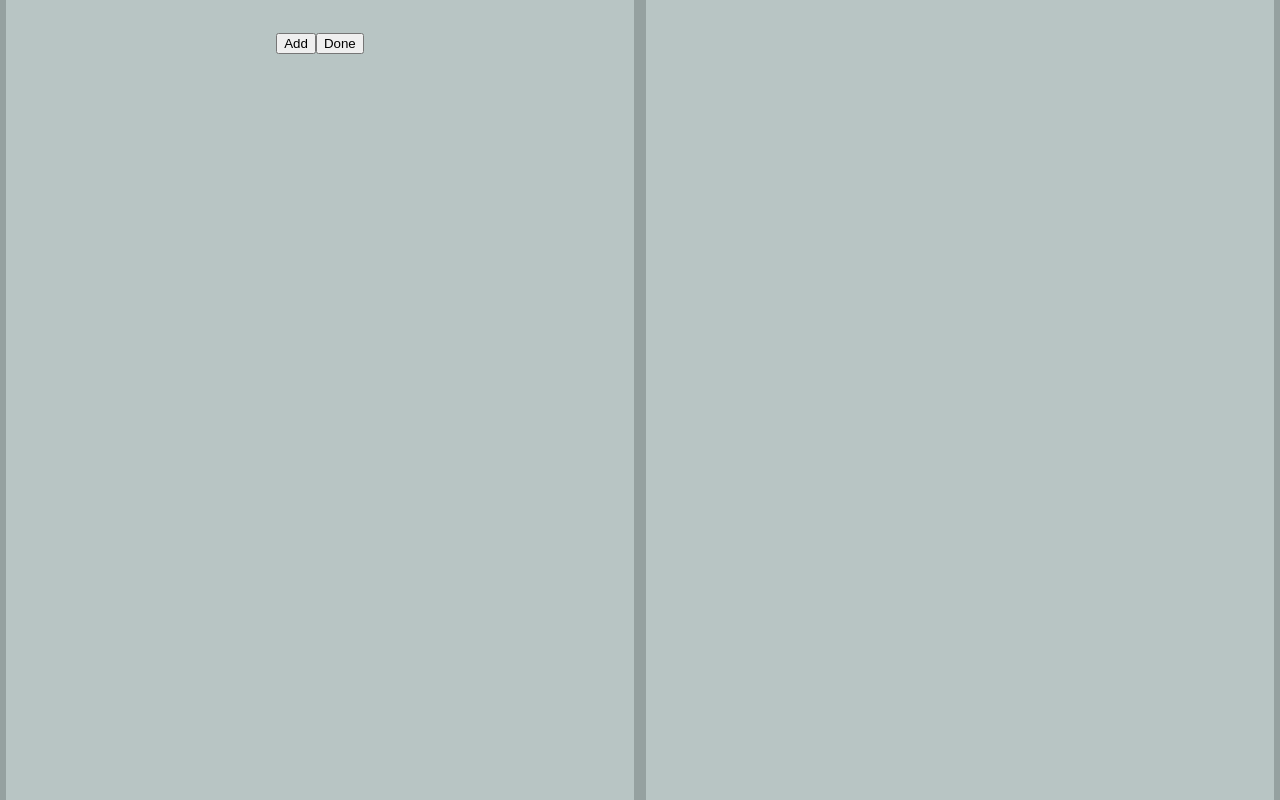
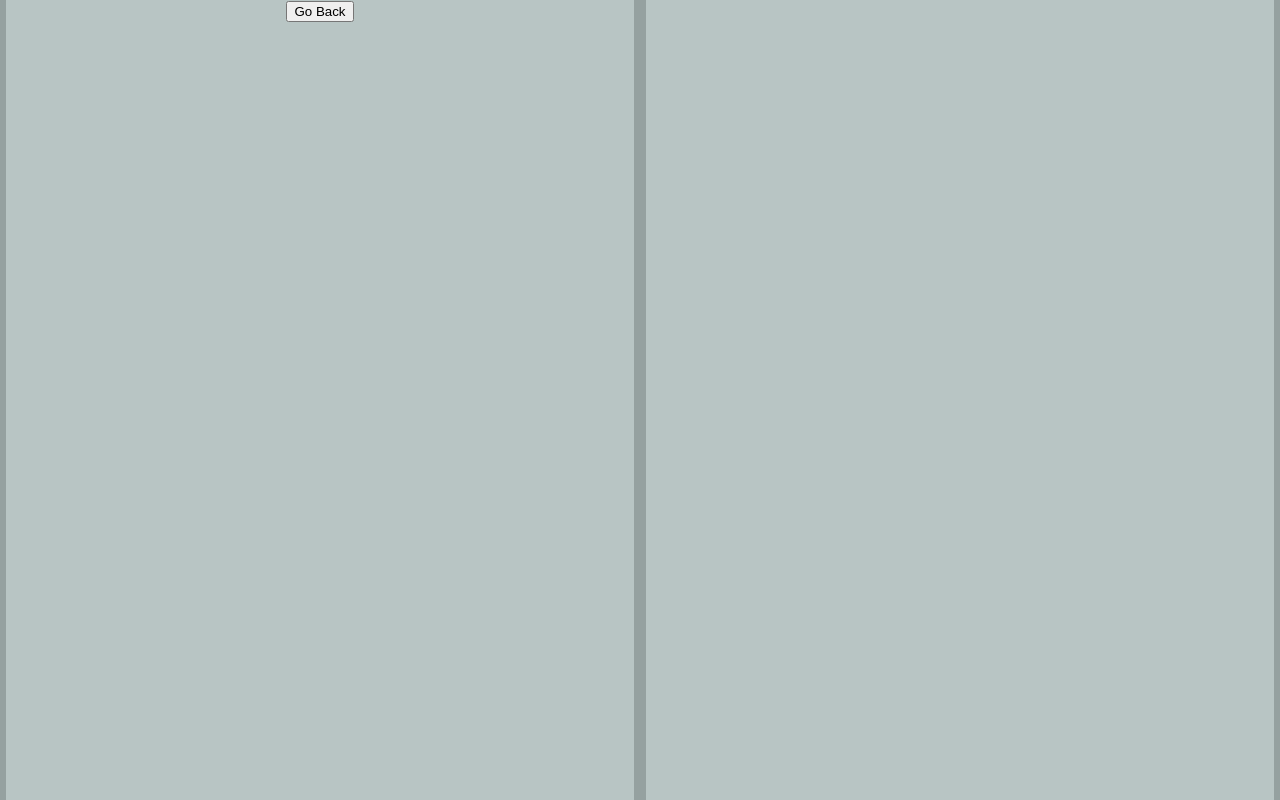
Before and after one commit to StewEsho/radial-bracket, a React (Create React App) app in the folder frontend/: page / in a window 1280 px wide. Both pictures are taken after a click on the button "Done". Built offline with nearby package versions, Linux system fonts and the light colour scheme.

Commit message:
added stage toggling

```diff
--- a/frontend/src/App.js
+++ b/frontend/src/App.js
@@ -1,5 +1,5 @@
 import React from 'react';
-import Seeding from './components/seeding/Seeding.js';
+import Editor from './components/Editor.js';
 import './sass/style.scss';
 import imageIcon from './icons/round-add_photo_alternate-24px.svg';
 
@@ -94,8 +94,12 @@ class App extends React.Component {
       <div className="App">
         <div className="row">
           <div className="col-6">
-            <Seeding teams={this.state.teams}
-              editTeam={this.editTeam} addTeam={this.addTeam} removeTeam={this.removeTeamByID} toggleStage={this.toggleStage} />
+            <Editor
+              teams={this.state.teams}
+              seedingFunctions={ {editTeam: this.editTeam, addTeam: this.addTeam, removeTeam: this.removeTeamByID} }
+              toggleStage={this.toggleStage}
+              isSeeding={this.state.isSeeding}
+            />
           </div>
           <div className="col-6">
 
--- /dev/null
+++ b/frontend/src/components/Editor.js
@@ -0,0 +1,16 @@
+import React from 'react';
+import Seeding from './seeding/Seeding.js';
+import Matchups from './matchups/Matchups.js';
+
+function Editor(props){
+    const isSeeding = props.isSeeding;
+    console.log(isSeeding);
+
+    if (isSeeding) {
+        return <Seeding teams={props.teams} toggleStage={props.toggleStage} func={props.seedingFunctions}  />
+    } else {
+        return <Matchups teams={props.teams} toggleStage={props.toggleStage}/>
+    }
+}
+
+export default Editor;
--- /dev/null
+++ b/frontend/src/components/matchups/Matchups.js
@@ -0,0 +1,19 @@
+import React from 'react';
+
+class Matchups extends React.Component {
+    constructor(props) {
+        super(props);
+        this.state = {};
+    }
+
+    render () {
+        return (
+            <div className="matchups">
+
+                <button onClick={this.props.toggleStage}>Go Back</button>
+            </div>
+        );
+    }
+}
+
+export default Matchups;
--- a/frontend/src/components/seeding/seeding.js
+++ b/frontend/src/components/seeding/seeding.js
@@ -12,12 +12,14 @@ class Seeding extends React.Component {
         return (
             <ul className='seeding'>
 
-                <button onClick={() => this.props.addTeam()}>Add</button>
-                <button onClick={() => this.props.toggleStage()}>Done</button>  { /* TODO: button should enter next stage */}
+                <button onClick={() => this.props.func.addTeam()}>Add</button><br />
 
                 {this.props.teams.map(team =>
-                    <TeamEntry editTeam={this.props.editTeam} team={team} key={team.id} removeTeam={this.props.removeTeam}/>
+                    <TeamEntry editTeam={this.props.func.editTeam} team={team} key={team.id} removeTeam={this.props.func.removeTeam}/>
                 )}
+
+
+                <button onClick={this.props.toggleStage}>Done</button>
             </ul>
         );
     }
```
